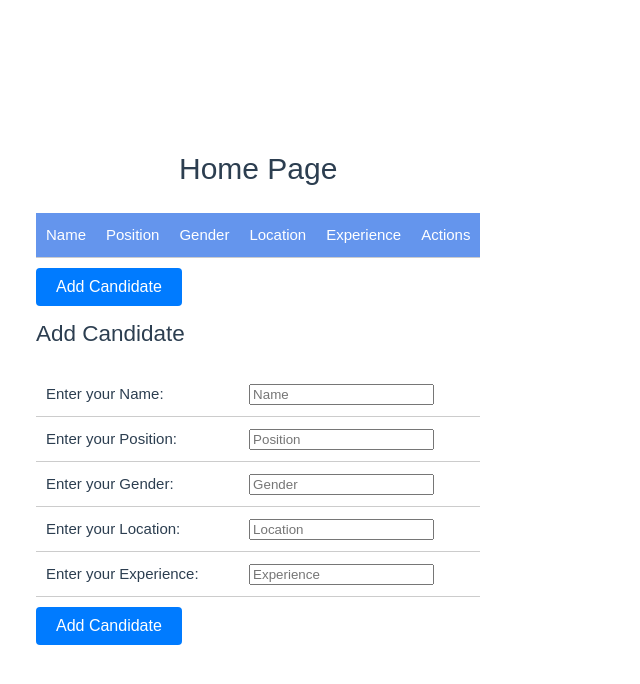
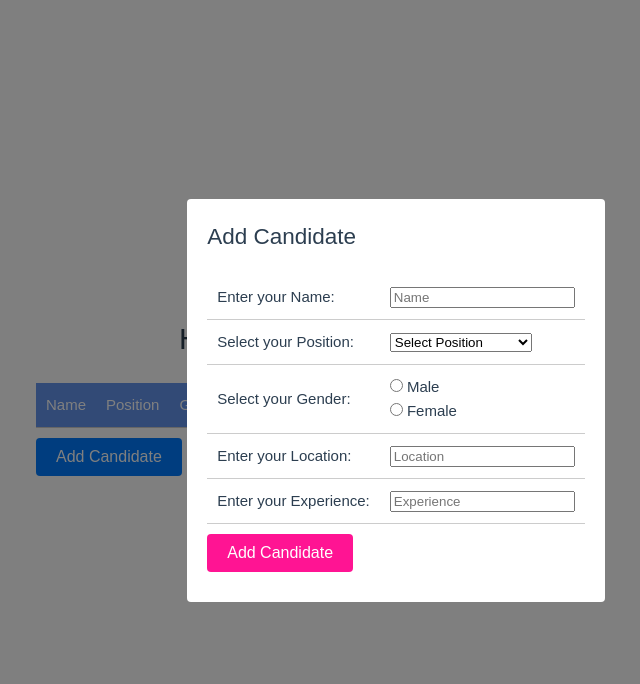
Before and after one commit to Vaishnavi-chandrabose/jobportal-.vue, a Vue app: page /homepage in a window 1280 px wide. Both pictures are taken after a click on the button "Add Candidate". Shown: the top 684 px of the page, without its empty margins (244-884 px from the left). Built offline with nearby package versions, Linux system fonts and the light colour scheme.

Commit message:
edit updated

```diff
--- a/src/components/AddCandidateForm.vue
+++ b/src/components/AddCandidateForm.vue
@@ -6,23 +6,37 @@
           <label for="name">Enter your Name:</label>
         </td>
         <td>
-          <input v-model="newCandidate.name" type="text" id="name" placeholder="Name" required>
+          <input v-model="newCandidate.name" type="text" id="name" placeholder="Name">
         </td>
       </tr>
       <tr>
         <td>
-          <label for="position">Enter your Position:</label>
+          <label for="position">Select your Position:</label>
         </td>
         <td>
-          <input v-model="newCandidate.position" type="text" id="position" placeholder="Position" required>
+          <select v-model="newCandidate.position" type="text" id="position" placeholder="Position" >
+          <option value="" disabled>Select Position</option>
+            <option value="Software Engineer">Software Engineer</option>
+            <option value="FE">FrontEnd Developer</option>
+            <option value="BE">BackEnd Developer</option>
+            <option value="Data Scientist">Data Scientist</option>
+            <option value="Product Manager">Product Manager</option>
+          </select>
         </td>
       </tr>
       <tr>
         <td>
-          <label for="gender">Enter your Gender:</label>
+          <label for="gender">Select your Gender:</label>
         </td>
         <td>
-          <input v-model="newCandidate.gender" type="text" id="gender" placeholder="Gender" required>
+          <label>
+            <input type="radio" v-model="newCandidate.gender" value="Male" >
+            Male
+          </label><br>
+          <label>
+            <input type="radio" v-model="newCandidate.gender" value="Female" >
+            Female
+          </label>
         </td>
       </tr>
       <tr>
@@ -30,7 +44,7 @@
           <label for="location">Enter your Location:</label>
         </td>
         <td>
-          <input v-model="newCandidate.location" type="text" id="location" placeholder="Location" required>
+          <input v-model="newCandidate.location" type="text" id="location" placeholder="Location" r>
         </td>
       </tr>
       <tr>
@@ -38,12 +52,15 @@
           <label for="experience">Enter your Experience:</label>
         </td>
         <td>
-          <input v-model="newCandidate.experience" type="number" id="experience" placeholder="Experience" required>
+          <input v-model="newCandidate.experience" type="number" id="experience" placeholder="Experience" >
         </td>
       </tr>
     </table>
     <button type="submit">Add Candidate</button>
   </form>
+  <div v-if="showAlert" class="alert">
+    Please fill in all required fields.
+  </div>
 </template>
 
 <script>
@@ -57,12 +74,17 @@ export default {
         location: '',
         experience: '',
       },
+      showAlert: false,
     };
   },
   methods: {
     addCandidate() {
-      this.$emit('addCandidate', { ...this.newCandidate });
-      this.resetForm();
+      if (this.validateForm()) {
+        this.$emit('addCandidate', { ...this.newCandidate });
+        this.resetForm();
+      } else {
+        this.showAlert = true;
+      }
     },
     resetForm() {
       this.newCandidate = {
@@ -72,6 +94,16 @@ export default {
         location: '',
         experience: '',
       };
+      this.showAlert = false;
+    },
+    validateForm() {
+      const isNameValid = this.newCandidate.name.trim() !== '';
+      const isPositionValid = this.newCandidate.position !== '';
+      const isGenderValid = this.newCandidate.gender !== '';
+      const isLocationValid = this.newCandidate.location.trim() !== '';
+      const isExperienceValid = this.newCandidate.experience >= 0;
+
+      return isNameValid && isPositionValid && isGenderValid && isLocationValid && isExperienceValid;
     },
   },
 };
--- a/src/components/CandidateTable.vue
+++ b/src/components/CandidateTable.vue
@@ -11,7 +11,7 @@
       </tr>
     </thead>
     <tbody>
-      <tr v-for="(candidate, index) in candidates" :key="index">
+      <tr v-for="(candidate, index) in candidates" :key="candidate.id">
         <td>{{ candidate.name }}</td>
         <td>{{ candidate.position }}</td>
         <td>{{ candidate.gender }}</td>
@@ -19,15 +19,20 @@
         <td>{{ candidate.experience }}</td>
         <td>
           <DeleteCandidateButton @deleteCandidate="deleteCandidate(index)" />
+           <button @click="showEditModal(candidate, index)">Edit</button>
         </td>
       </tr>
     </tbody>
   </table>
+
 </template>
+
+
+
 
 <script>
 import DeleteCandidateButton from './DeleteCandidateButton.vue';
-
+import EditCandidate from'./EditCandidate.vue';
 export default {
   props: {
     candidates: {
@@ -37,11 +42,16 @@ export default {
   },
   components: {
     DeleteCandidateButton,
+    EditCandidate,
   },
   methods: {
     deleteCandidate(index) {
       this.$emit('deleteCandidate', index);
     },
+     showEditModal(candidateData, index) {
+      this.$emit('openEditCandidateModal', candidateData, index);
+    },
+
   },
 };
 </script>
--- /dev/null
+++ b/src/components/Confirmation.vue
@@ -0,0 +1,69 @@
+<template>
+  <div class="modal">
+    <div class="modal-content">
+      <p>Are you sure you want to delete the candidate?</p>
+      <div class="modal-buttons">
+        <button @click="confirmDelete">Delete</button>
+        <button @click="cancelDelete">Cancel</button>
+      </div>
+    </div>
+  </div>
+</template>
+
+<script>
+export default {
+  methods: {
+    confirmDelete() {
+      this.$emit('confirmed');
+    },
+    cancelDelete() {
+      this.$emit('cancelled');
+    },
+  },
+};
+</script>
+
+<style>
+.modal {
+  position: fixed;
+  top: 0;
+  left: 0;
+  right: 0;
+  bottom: 0;
+  background-color: rgba(0, 0, 0, 0.5);
+  display: flex;
+  justify-content: center;
+  align-items: center;
+}
+
+.modal-content {
+  background-color: white;
+  padding: 20px;
+  border-radius: 4px;
+
+}
+
+.modal-buttons {
+  display: flex;
+  justify-content: flex-end;
+  margin-top: 16px;
+}
+
+button {
+  padding: 8px 16px;
+  margin-left: 8px;
+  border: none;
+  border-radius: 4px;
+  cursor: pointer;
+}
+
+button:nth-child(1) {
+  background-color: #9400D3;
+  color: #fff;
+}
+
+button:nth-child(2) {
+  background-color: #FF1493;
+  color: #fff;
+}
+</style>
--- a/src/components/DeleteCandidateButton.vue
+++ b/src/components/DeleteCandidateButton.vue
@@ -1,16 +1,46 @@
 <template>
-  <router-link to="/homepage/delete" @click="deleteCandidate">Delete</router-link>
+
+
+  <button  @click="showConfirmation">Delete</button>
+   <Confirmation v-if="showModal" @confirmed="deleteCandidate" @cancelled="closeModal" />
 </template>
 
 <script>
+import Confirmation from './Confirmation.vue';
+import EditCandidate from'../components/EditCandidate.vue';
+
 export default {
+  components: {
+    Confirmation,
+    EditCandidate,
+  },
+  data() {
+    return {
+      showModal: false,
+    };
+  },
   methods: {
+    showConfirmation() {
+      this.showModal = true;
+    },
     deleteCandidate() {
       this.$emit('deleteCandidate');
+      this.closeModal();
+    },
+    closeModal() {
+      this.showModal = false;
     },
   },
 };
 </script>
+
+
+
+
+
+
+
+
 <style>
 .delete-link {
   display: inline-block;
--- /dev/null
+++ b/src/components/EditCandidate.vue
@@ -0,0 +1,63 @@
+
+<template>
+  <div>
+    <h2>Edit Candidate</h2>
+    <form @submit.prevent="updateCandidate">
+      <label for="name">Enter your Name:</label>
+      <input v-model="candidate.name" type="text" id="name" placeholder="Name">
+      <br>
+
+      <label for="position">Select your Position:</label>
+      <select v-model="candidate.position" id="position">
+        <option value="Software Engineer">Software Engineer</option>
+        <option value="FrontEnd Developer">FrontEnd Developer</option>
+        <option value="BackEnd Developer">BackEnd Developer</option>
+        <option value="Data Scientist">Data Scientist</option>
+        <option value="Product Manager">Product Manager</option>
+      </select>
+      <br>
+
+      <label for="gender">Select your Gender:</label>
+      <input type="radio" v-model="candidate.gender" value="Male"> Male
+      <input type="radio" v-model="candidate.gender" value="Female"> Female
+      <br>
+
+      <label for="location">Enter your Location:</label>
+      <input v-model="candidate.location" type="text" id="location" placeholder="Location">
+      <br>
+
+      <label for="experience">Enter your Experience:</label>
+      <input v-model="candidate.experience" type="number" id="experience" placeholder="Experience">
+      <br>
+
+      <button type="submit">Update Candidate</button>
+      <button @click="closeModal">Cancel</button>
+    </form>
+  </div>
+</template>
+
+<script>
+export default {
+  props: {
+    candidateData: {
+      type: Object,
+      required: true,
+    },
+  },
+  data() {
+    return {
+      candidate: { ...this.candidateData },
+    };
+  },
+  methods: {
+    updateCandidate() {
+
+      this.$emit('updateCandidate', this.candidate);
+      this.closeModal();
+    },
+    closeModal() {
+      this.$emit('closeModal');
+    },
+  },
+};
+</script>
--- a/src/components/HomePage.vue
+++ b/src/components/HomePage.vue
@@ -1,14 +1,19 @@
 <template>
   <div>
     <h1>Home Page</h1>
-    <CandidateTable :candidates="candidates" @deleteCandidate="deleteCandidate" />
+    <CandidateTable :candidates="candidates" @deleteCandidate="deleteCandidate" @openEditCandidateModal="openEditCandidateModal" />
     <button @click="showAddCandidateModal = true">Add Candidate</button>
 
-    <!-- Modal -->
     <div v-if="showAddCandidateModal" class="modal">
       <div class="modal-content">
         <h2>Add Candidate</h2>
         <AddCandidateForm @addCandidate="addCandidate" @closeModal="closeAddCandidateModal" />
+      </div>
+    </div>
+
+    <div v-if="showEditCandidateModal" class="modal">
+      <div class="modal-content">
+        <EditCandidate :candidateData="JSON.parse(JSON.stringify(selectedCandidateData))" @updateCandidate="updateCandidateRow" @closeModal="closeEditCandidateModal" />
       </div>
     </div>
   </div>
@@ -17,17 +22,21 @@
 <script>
 import CandidateTable from '../components/CandidateTable.vue';
 import AddCandidateForm from '../components/AddCandidateForm.vue';
+import EditCandidate from '../components/EditCandidate.vue';
 
 export default {
   data() {
     return {
       candidates: JSON.parse(localStorage.getItem('candidates') || '[]'),
       showAddCandidateModal: false,
+      showEditCandidateModal: false,
+      selectedCandidateData: null,
     };
   },
   components: {
     CandidateTable,
     AddCandidateForm,
+    EditCandidate,
   },
   methods: {
     addCandidate(newCandidate) {
@@ -38,15 +47,37 @@ export default {
       this.candidates.splice(index, 1);
       this.saveCandidatesToLocalStorage();
     },
+
+     updateCandidateRow(updatedCandidate) {
+      const index = this.candidates.findIndex((candidate) => candidate.id === updatedCandidate.id);
+      if (index !== -1) {
+        this.candidates[index] = updatedCandidate;
+        this.saveCandidatesToLocalStorage();
+      }
+    },
     saveCandidatesToLocalStorage() {
       localStorage.setItem('candidates', JSON.stringify(this.candidates));
     },
     closeAddCandidateModal() {
       this.showAddCandidateModal = false;
     },
+
+  openEditCandidateModal(candidateData) {
+    this.selectedCandidateData = JSON.parse(JSON.stringify(candidateData)); // Create a copy
+    this.showEditCandidateModal = true;
+  },
+    closeEditCandidateModal() {
+      this.showEditCandidateModal = false;
+      this.selectedCandidateData = null;
+    },
   },
 };
 </script>
+
+<style>
+/* Your CSS styles... */
+</style>
+
 
 
 <style>
--- a/src/components/product.vue
+++ /dev/null
@@ -1,2 +0,0 @@
-<template</template>
-<script></script>
--- a/src/router/index.js
+++ b/src/router/index.js
@@ -1,7 +1,5 @@
 import { createRouter, createWebHistory } from 'vue-router';
 import HomePage from '../components/HomePage.vue';
-import DeleteCandidateButton from '../components/DeleteCandidateButton.vue';
-import AddCandidateForm from '../components/AddCandidateForm.vue';
 
 const routes = [
   {
@@ -12,18 +10,7 @@ const routes = [
     path: '/homepage',
     name:'HomePage',
     component:HomePage,
-    children:[
-      {
-        path: 'add',
-        name: 'AddCandidateForm',
-        component: AddCandidateForm,
-      },
-      {
-        path:'delete',
-        name:'DeleteCandidateButton',
-        component:DeleteCandidateButton,
-      },
-    ]
+
   },
 
 
```
